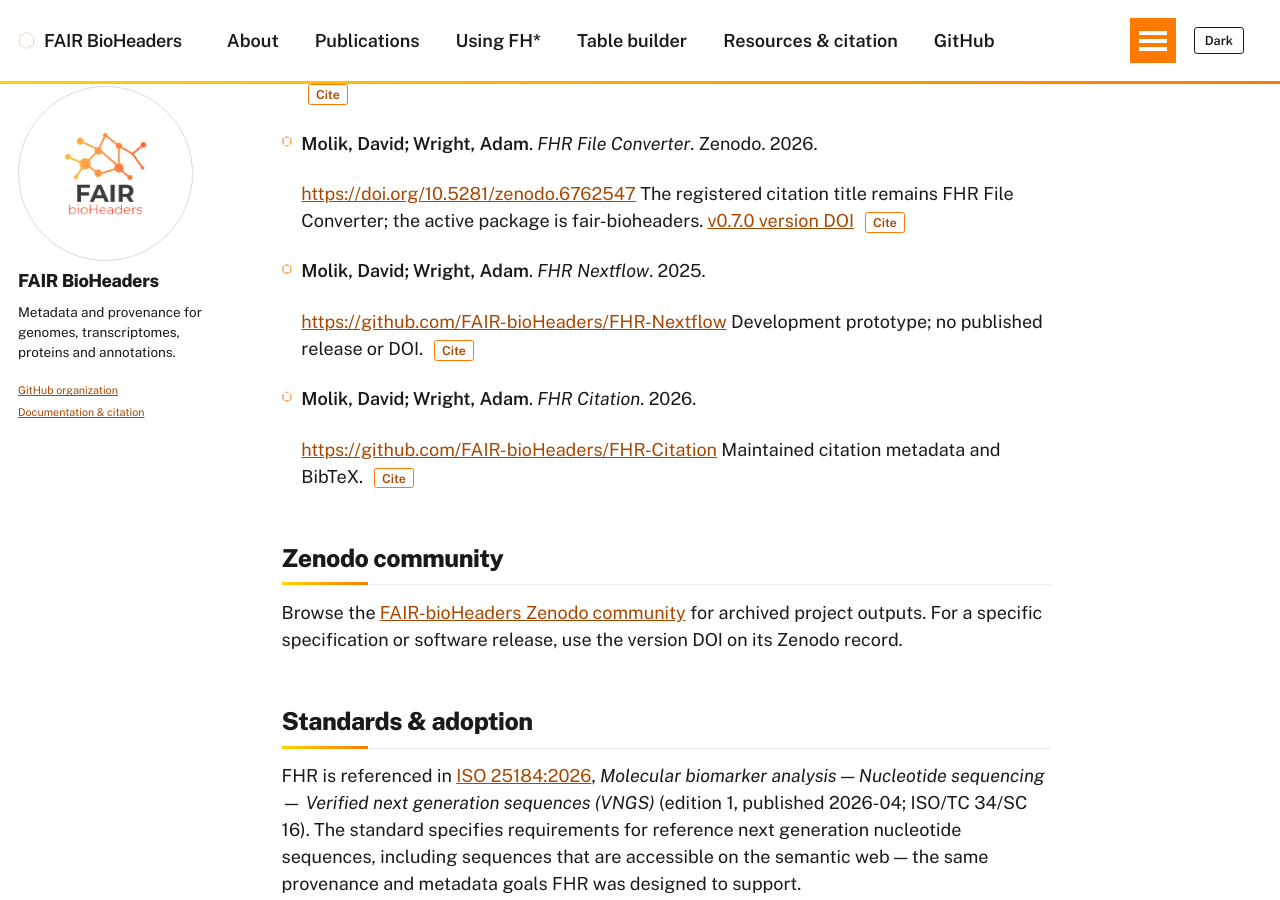
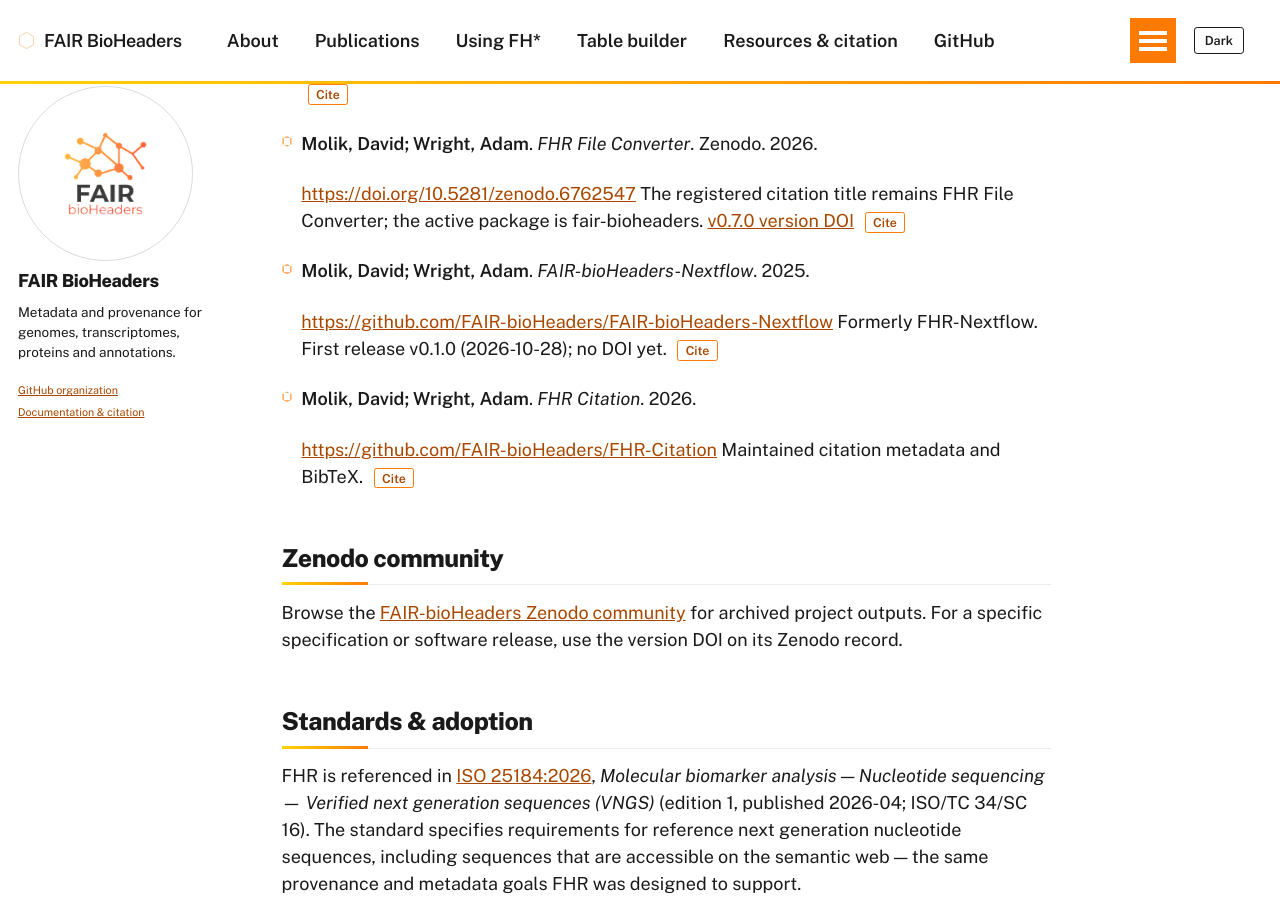
Before and after one commit to FAIR-bioHeaders/fair-bioheaders.github.io, a Jekyll site: the page built from _pages/resources.md, in a window 1280 px wide and 900 px high, scrolled down 1924 px. Built offline with Jekyll 4.4.1, drawn with Linux system fonts in a browser that asks for light colours; some of the changed text lies outside the part shown.

Commit message:
Point to FAIR-bioHeaders-Nextflow, the renamed FHR-Nextflow (#48)
Co-authored-by: Claude Opus 5.5 (1M context) <noreply@anthropic.com>

```diff
--- a/_data/references.yml
+++ b/_data/references.yml
@@ -177,18 +177,19 @@ FHR_File_Converter:
   note: "The registered citation title remains FHR File Converter; the active package is fair-bioheaders."
 
 FHR_Nextflow:
-  status: Demo
+  status: Published
   purpose: Workflow integration
   type: software
-  title: "FHR Nextflow"
+  title: "FAIR-bioHeaders-Nextflow"
   authors:
     - { family: Molik, given: David }
     - { family: Wright, given: Adam }
   year: 2025
-  repository: https://github.com/FAIR-bioHeaders/FHR-Nextflow
+  repository: https://github.com/FAIR-bioHeaders/FAIR-bioHeaders-Nextflow
+  release: v0.1.0
   programming_language: Nextflow
   license: MPL-2.0
-  note: "Development prototype; no published release or DOI."
+  note: "Formerly FHR-Nextflow. First release v0.1.0 (2026-10-28); no DOI yet."
 
 FHR_Citation:
   status: Published
--- a/llms.txt
+++ b/llms.txt
@@ -60,4 +60,4 @@ Required fields: all types need `schema`, `schemaVersion`, `taxon` (`name`, `uri
 
 - [Project website](https://fhref.org/)
 - [Specification website](https://fhref.org/FAIR-bioHeaders-Specification/): vocabulary pages and JSON-LD files
-- [FHR-Nextflow](https://github.com/FAIR-bioHeaders/FHR-Nextflow): Nextflow DSL2 modules for creating and validating headers
+- [FAIR-bioHeaders-Nextflow](https://github.com/FAIR-bioHeaders/FAIR-bioHeaders-Nextflow): Nextflow DSL2 modules and Dockstore workflow for creating and validating headers (formerly FHR-Nextflow)
```
Also changed, not shown: AGENTS.md (+1 -1 lines), _pages/about.md (+1 -1 lines), docs/maintenance.md (+1 -1 lines), docs/resource-audit.md (+1 -1 lines).
